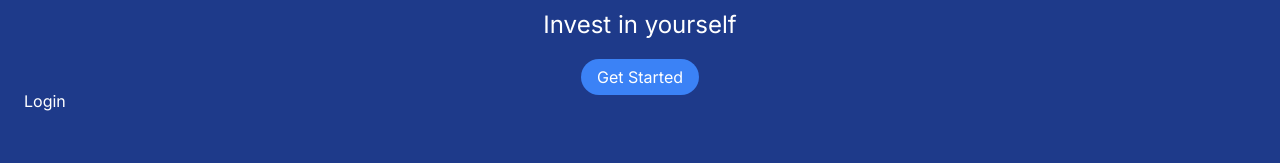
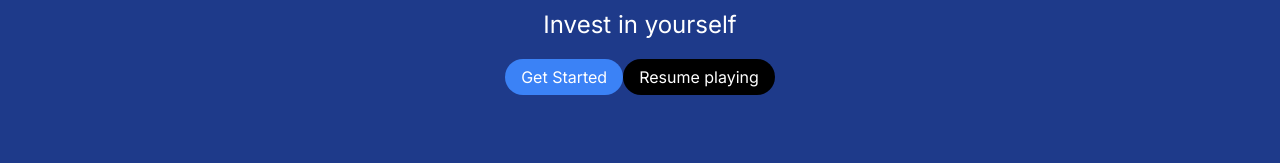
Before and after one commit to Juninho619/cryptcoin, a Next.js app: page / in a window 1280 px wide. Shown: the part 195-358 px from the top of the page. Built offline with nearby package versions, Linux system fonts and the light colour scheme.

Commit message:
moved login

```diff
--- a/src/app/layout.tsx
+++ b/src/app/layout.tsx
@@ -17,6 +17,9 @@ export default function RootLayout({
 }>) {
   return (
     <html lang="en">
+      <head>
+        <title>Cryptcoin Invest</title>
+      </head>
       <body className={inter.className}>
       <Toaster position="top-right"></Toaster>
       <div>{children}</div>
--- a/src/app/page.tsx
+++ b/src/app/page.tsx
@@ -14,10 +14,8 @@ export default function Home() {
           <div className="container mx-auto text-center py-20 px-6">
             <h1 className="text-4xl md:text-6xl font-bold mb-4">Welcome to Cryptcoin</h1>
             <p className="text-lg md:text-2xl mb-6">Invest in yourself</p>
-            <a href="register" className="bg-blue-500 text-white py-2 px-4 rounded-full hover:bg-blue-700">Get Started</a>
-            <div className='flex items-end'>
-              <a href="/login">Login</a>
-            </div>
+            <a href="register" className="bg-blue-500 text-white py-2 px-4 rounded-full hover:bg-gray-700">Get Started</a>
+            <a href="login" className="bg-black text-white py-2 px-4 rounded-full hover:bg-gray-700">Resume playing</a>
           </div>
         </header>
         <section id="about" className="container mx-auto py-20 px-6 text-center text-white">
```
